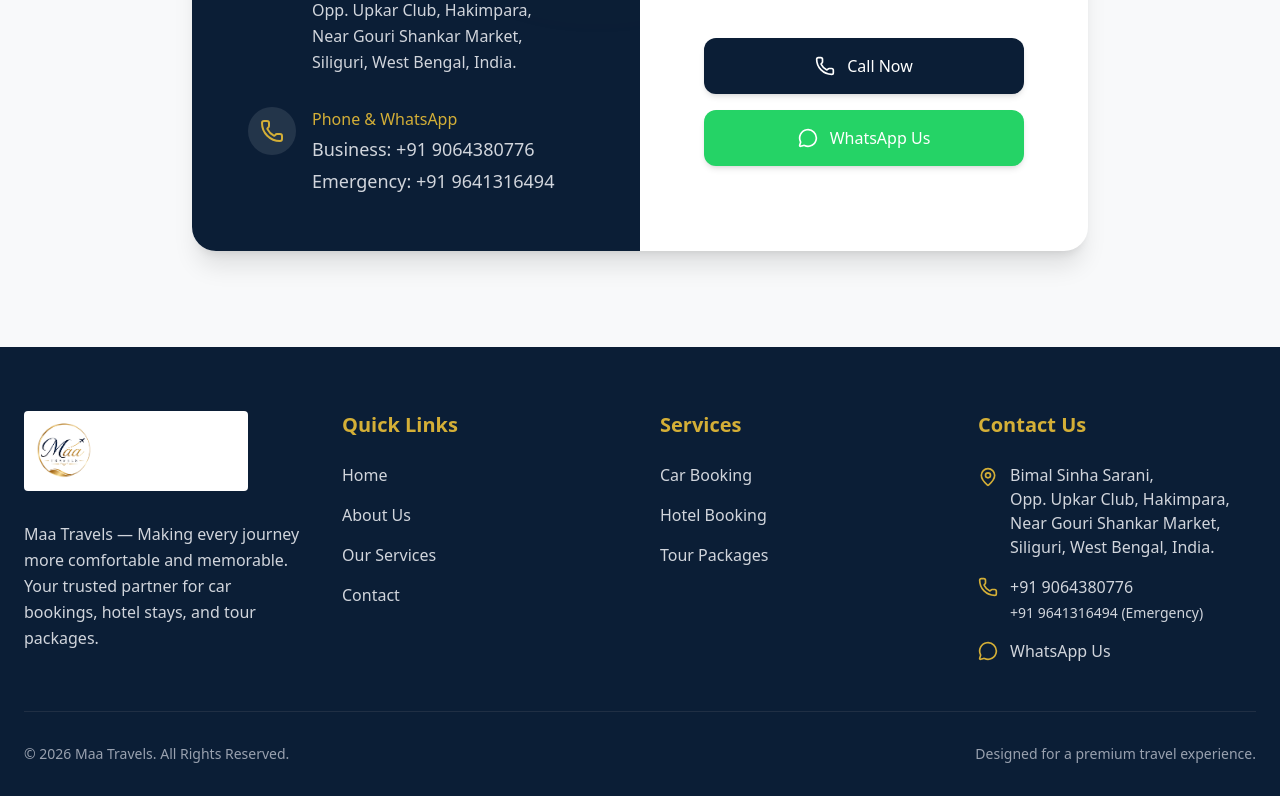
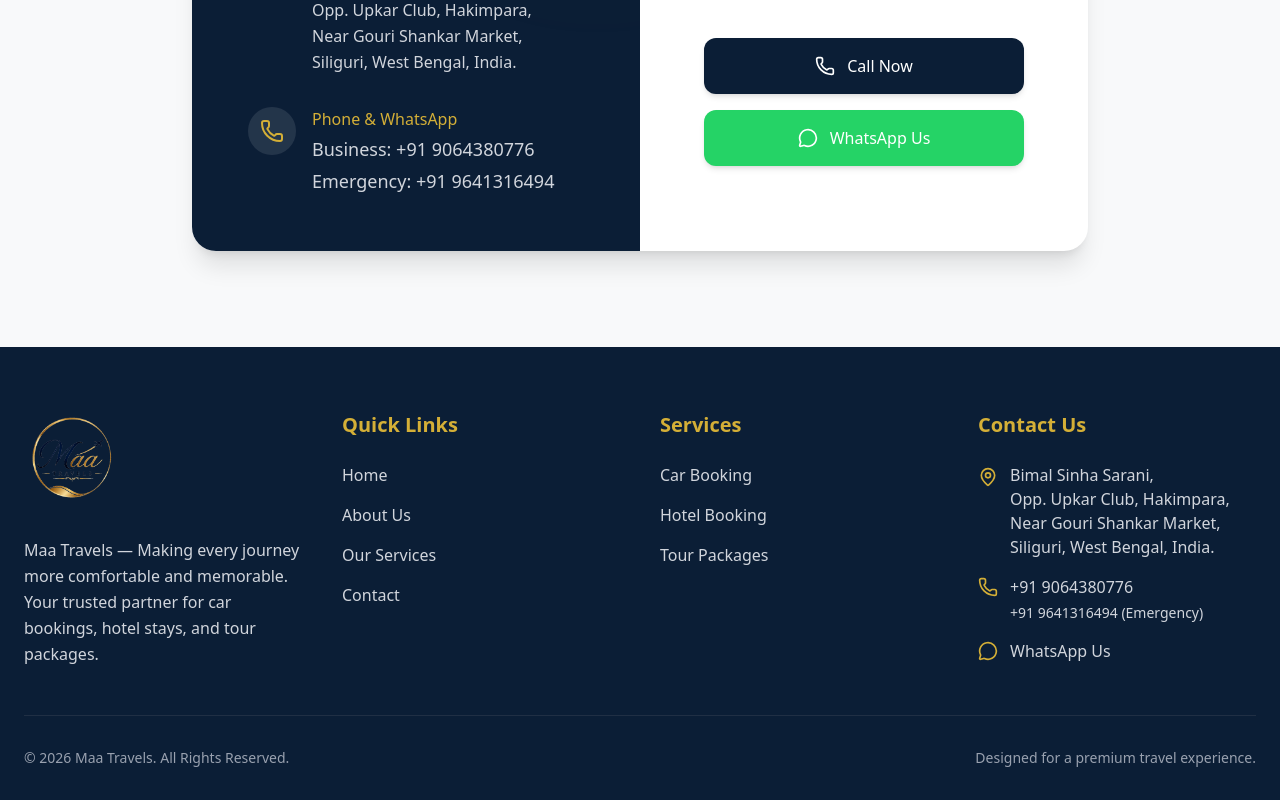
Before and after one commit to Shantanu2705/Maa-Travels, a Next.js app: page / in a window 1280 px wide. Shown: the part 5980-6780 px from the top of the page. Built offline with nearby package versions, Linux system fonts and the light colour scheme.

Commit message:
Remove footer logo background and increase logo sizes

```diff
--- a/src/components/layout/Footer.tsx
+++ b/src/components/layout/Footer.tsx
@@ -13,8 +13,8 @@
 
           {/* Brand Info */}
           <div className="space-y-6">
-            <div className="bg-white p-2 rounded inline-block">
-              <div className="relative h-16 w-52">
+            <div className="inline-block">
+              <div className="relative h-20 w-64 md:h-24 md:w-80">
                 <Image
                   src="/logo/logo.png"
                   alt="Maa Travels Logo"
--- a/src/components/layout/Navbar.tsx
+++ b/src/components/layout/Navbar.tsx
@@ -40,7 +40,7 @@
       <div className="container mx-auto px-4 md:px-6">
         <div className="flex items-center justify-between">
           <Link href="#home" className="relative z-50 flex items-center gap-2">
-            <div className="relative h-16 w-52 md:h-20 md:w-64 overflow-hidden rounded">
+            <div className="relative h-20 w-64 md:h-24 md:w-80 overflow-hidden rounded">
               <Image
                 src="/logo/logo.png"
                 alt="Maa Travels Logo"
```
